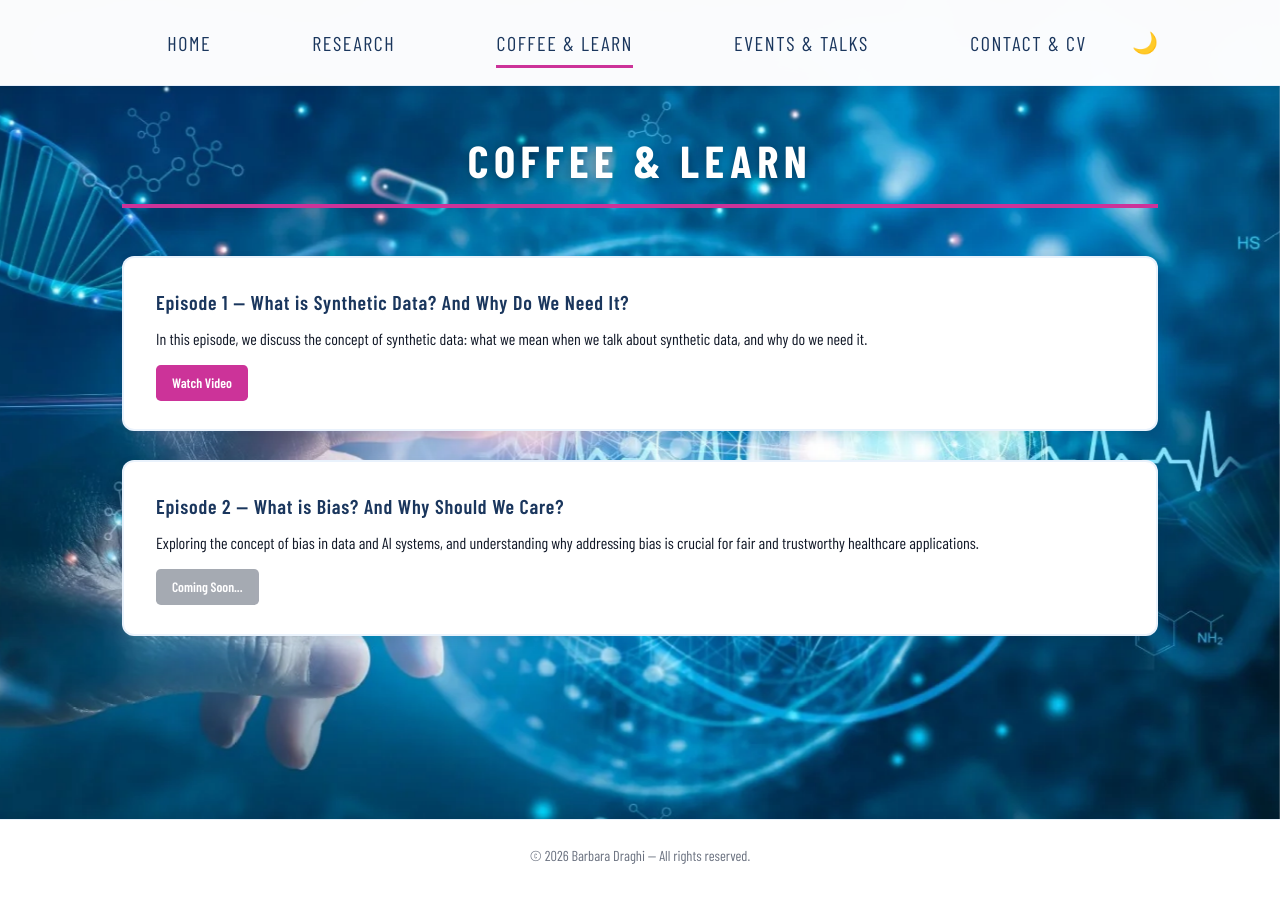
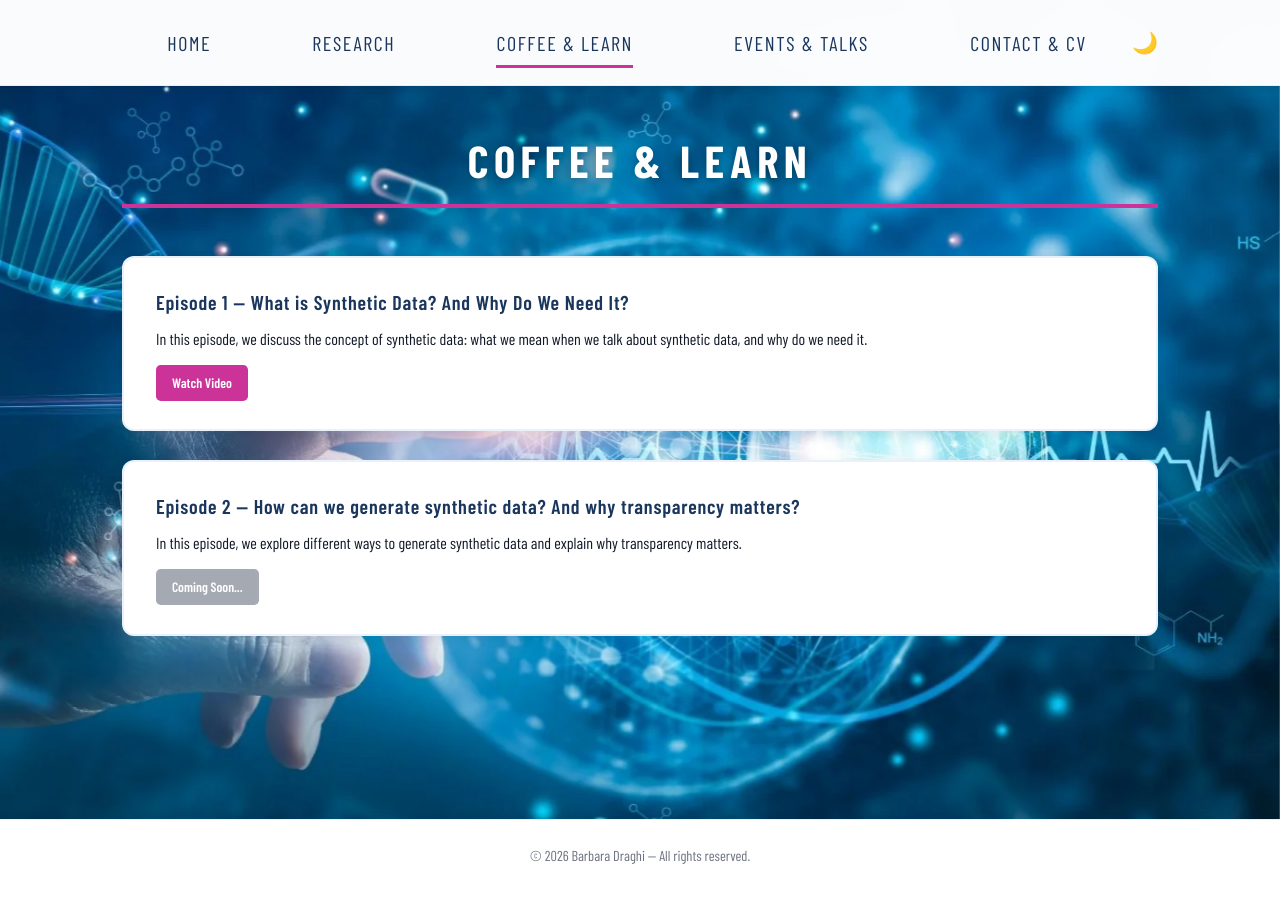
Before and after one commit to barbaraDraghi/barbaradraghi.github.io, a Jekyll site: the page built from pages/coffee-learn.md, in a window 1280 px wide. Built offline with Jekyll 4.4.1, drawn with Linux system fonts in a browser that asks for light colours; some web fonts are replaced.

Commit message:
upgrading coffee e learn

```diff
--- a/_layouts/home.html
+++ b/_layouts/home.html
@@ -40,7 +40,7 @@ layout: default
 
   <div class="card">
     <h3>Coffee & Learn</h3>
-    <p>Mini tutorials, learning notes, and technical insights.</p>
+    <p>Grab a coffee ☕ and let's talk about synthetic data, bias, and fairness!</p>
     <a href="{{ '/pages/coffee-learn/' | relative_url }}">Read more →</a>
   </div>
 
--- a/pages/coffee-learn.md
+++ b/pages/coffee-learn.md
@@ -1,7 +1,7 @@
 ---
 title: Coffee & Learn
 permalink: /pages/coffee-learn/
-description: "Topics to learn over a coffee."
+description: "Grab a coffee ☕  and let's talk about synthetic data, bias, and fairness!"
 layout: page
 ---
 
@@ -13,8 +13,8 @@ layout: page
   %}
 
   {% include episode.html
-     title="Episode 2 — What is Bias? And Why Should We Care?"
-     description="Exploring the concept of bias in data and AI systems, and understanding why addressing bias is crucial for fair and trustworthy healthcare applications."
+     title="Episode 2 — How can we generate synthetic data? And why transparency matters?"
+     description="In this episode, we explore different ways to generate synthetic data and explain why transparency matters."
      coming_soon=true
   %}
 </section>
```
